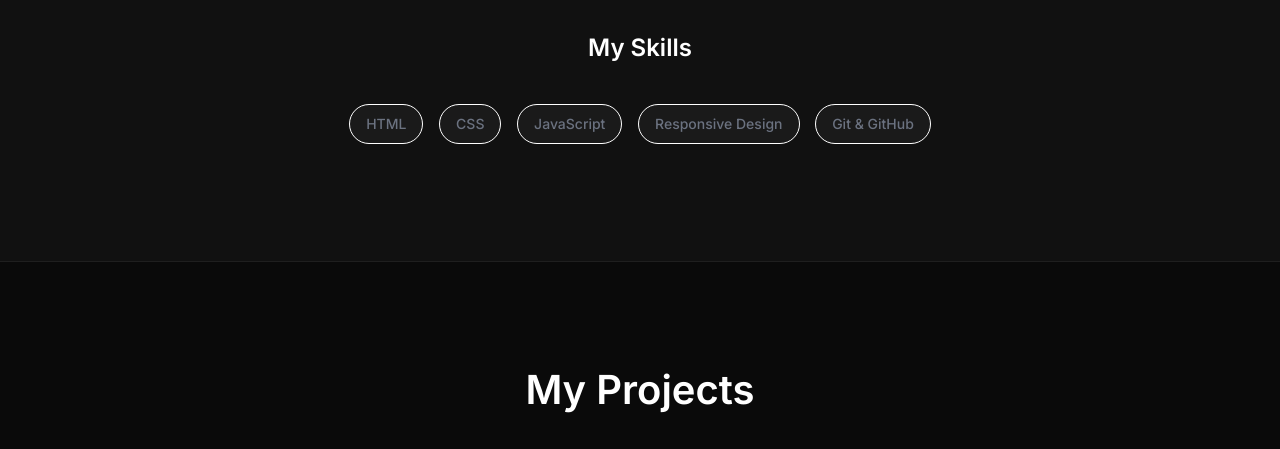
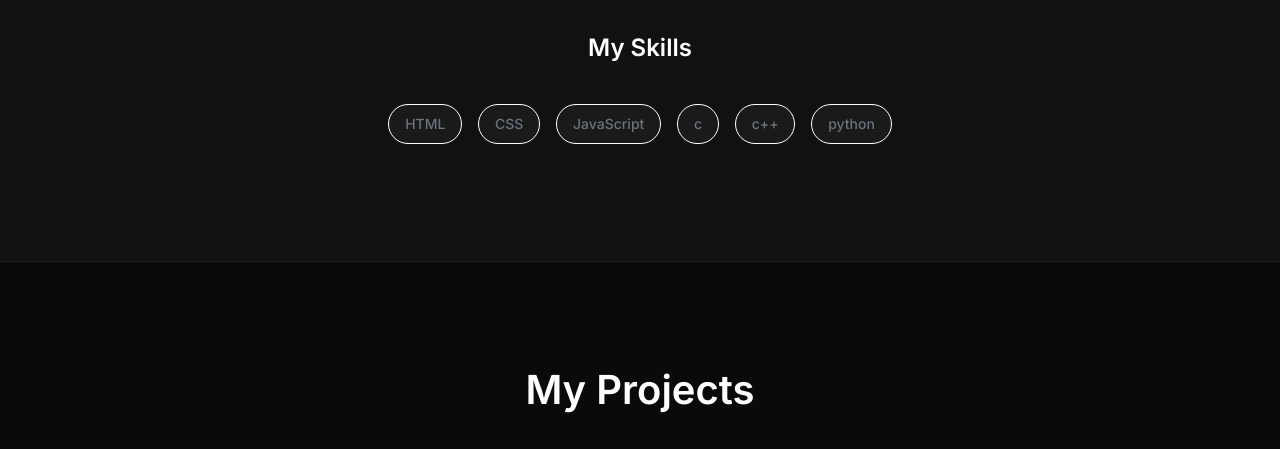
Before and after one commit to harivarshni/Harivarshni.github.io, a plain HTML site: page index.html in a window 1280 px wide. Shown: the part 1088-1537 px from the top of the page. Drawn offline with nearby package versions, Linux system fonts and the light colour scheme.

Commit message:
Add files via upload

```diff
--- a/index.html
+++ b/index.html
@@ -76,8 +76,9 @@
                         <span class="skillss">HTML</span>
                         <span class="skillss">CSS</span>
                         <span class="skillss">JavaScript</span>
-                        <span class="skillss">Responsive Design</span>
-                        <span class="skillss">Git & GitHub</span></h3>
+                        <span class="skillss">c</span>
+                        <span class="skillss">c++</span>
+                        <span class="skillss">python</span></h3>
                     </div>
                 </div>
             </section>
```
